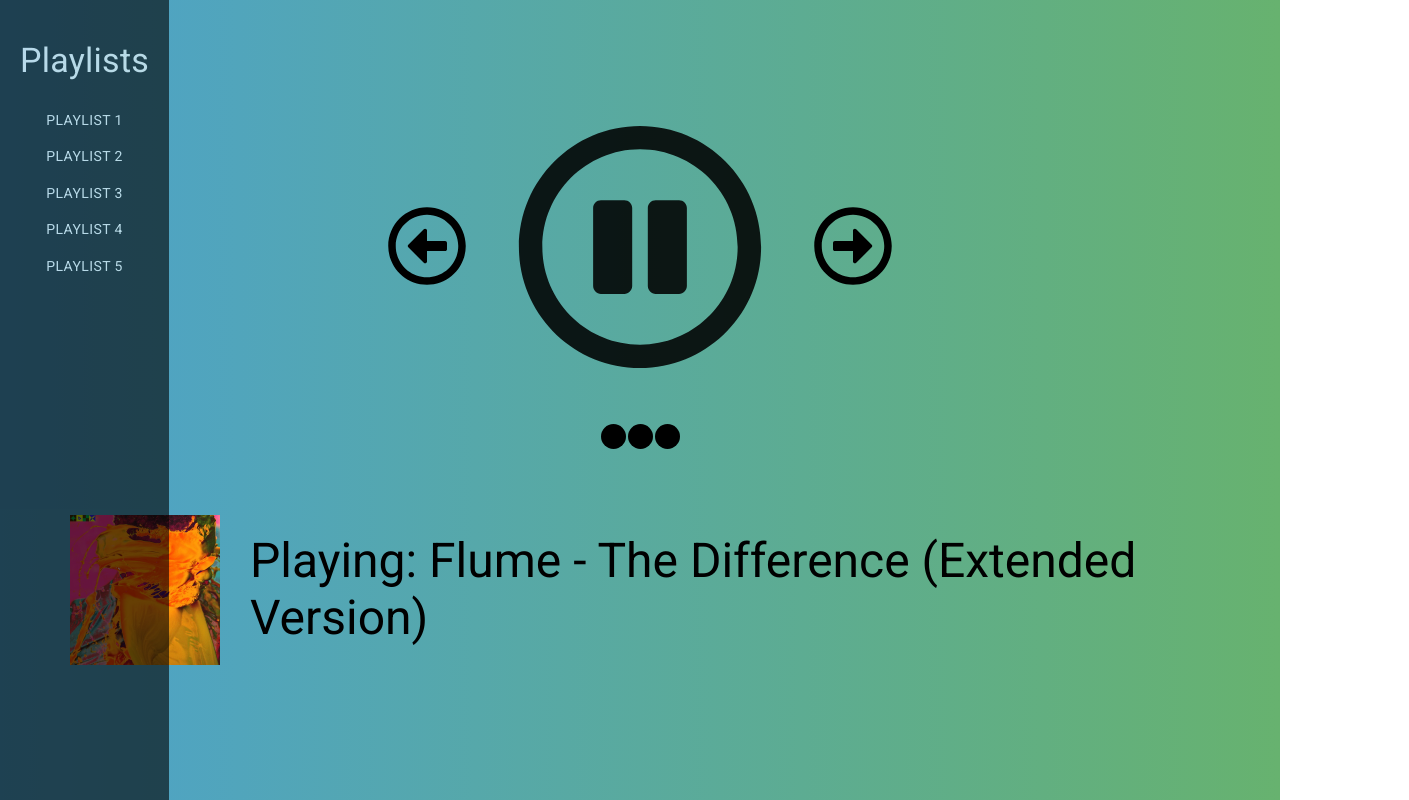
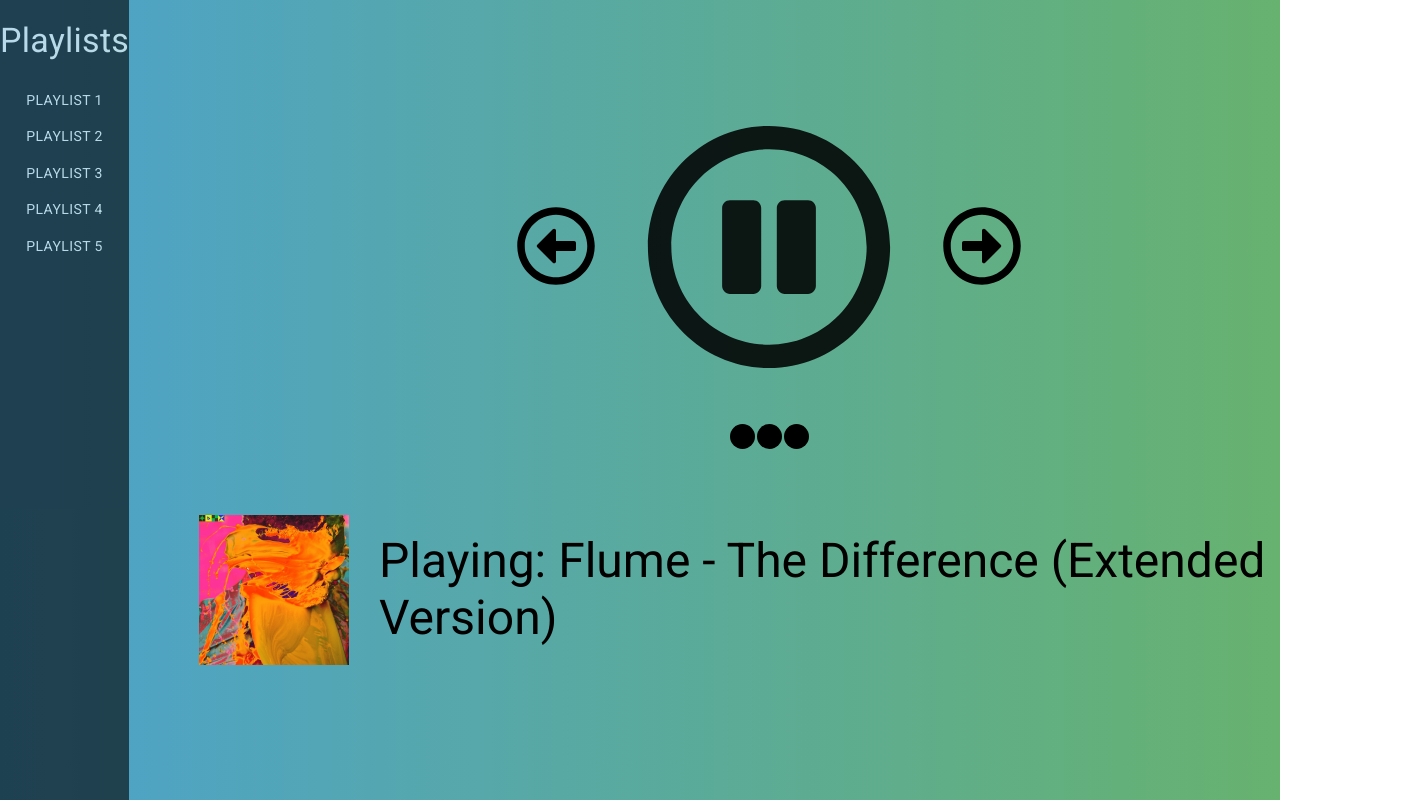
Before and after one commit to ahbell96/spotify-app-frontend, a React (Create React App) app: page / in a window 1280 px wide. Both pictures are taken after a click on the button 640 px from the left and 436 px from the top of the page. Shown: the whole page, 1409 px wide, since content can reach past the window. Built offline with nearby package versions, Linux system fonts and the light colour scheme.

Commit message:
style fix for playlist selection

```diff
--- a/src/App.css
+++ b/src/App.css
@@ -23,7 +23,6 @@
 .app-container-flex {
   flex-direction: column;
   justify-content: center;
-  align-items: center;
 }
 
 .music-player-container-flex {
@@ -62,6 +61,7 @@
       display: flex;
       flex-direction: row;
       align-items: center;
+      justify-content: center;
       padding: 40px;
 }
 
@@ -69,8 +69,9 @@
   height: 100%;
   background-color:black;
   opacity: 0.6;
-  position: absolute;
-  left: 0;
+  /* position: absolute;
+  left: 0; */
+  display: flex;
   flex-direction: column;
   color: white;
 }
--- a/src/components/PlaylistArea.js
+++ b/src/components/PlaylistArea.js
@@ -19,12 +19,10 @@
 
     return (
         <Grid
-        item
         className="playlist-area-container"
-        style={{padding: 20}}
       >
         <Grid item>
-          <Typography variant="h4" style={{paddingTop: 20, paddingBottom: 20}}>
+          <Typography variant="h4" style={{paddingTop: 20, paddingBottom: 20, textAlign: "center"}}>
             Playlists
           </Typography>
         </Grid>
```
